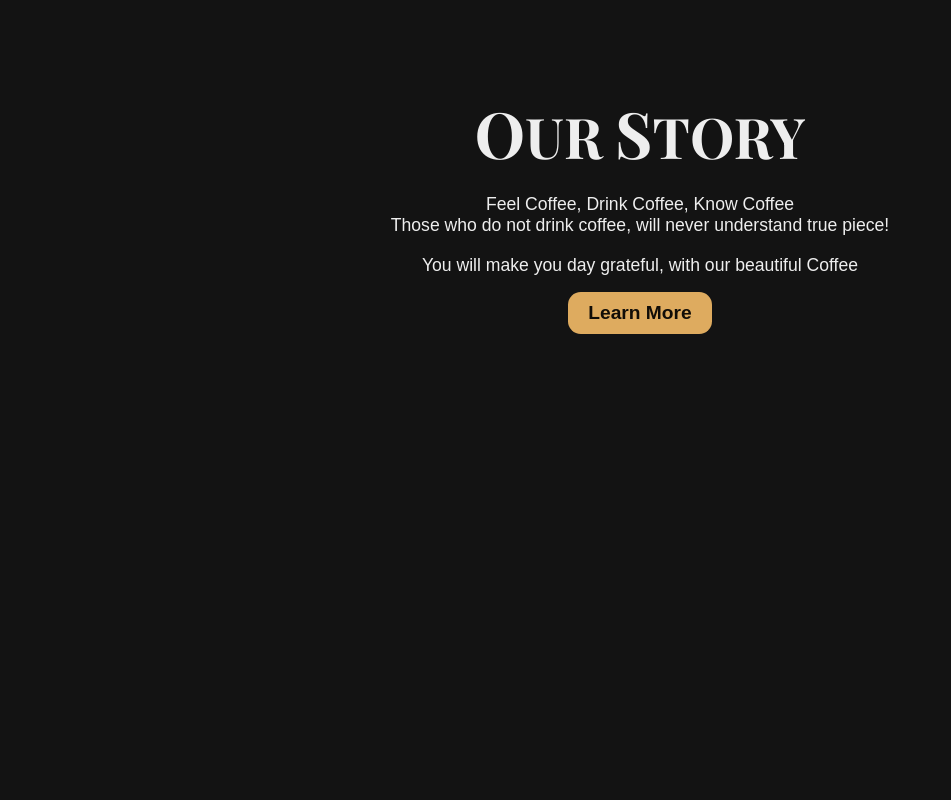
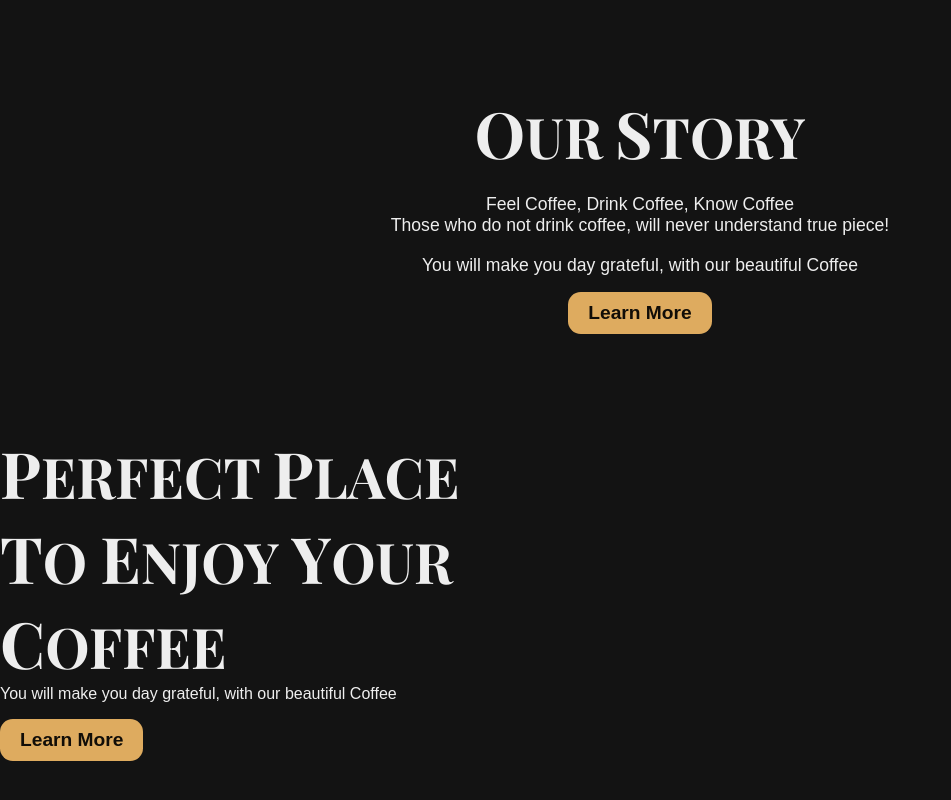
Before and after one commit to anirudha-8/coffee-landing-page, a plain HTML site: page index.html in a window 1280 px wide. Shown: the part 1170-1970 px from the top of the page, without its empty margins (0-951 px from the left). Before the commit the page ends 1600 px from the top, so only its background shows below. Drawn offline with nearby package versions, Linux system fonts and the light colour scheme; a web font is replaced by a local one.

Commit message:
html for perfect-place

```diff
--- a/index.html
+++ b/index.html
@@ -28,6 +28,7 @@
 					<button class="main-btn">SHOP NOW</button>
 				</section>
 			</header>
+			<!-- our story section -->
 			<section class="our-story">
 				<h2 class="big-start-title">
 					<span>O</span>UR <span>S</span>TORY
@@ -39,6 +40,16 @@
 				<p>You will make you day grateful, with our beautiful Coffee</p>
 				<button class="learn-more">Learn More</button>
 			</section>
+			<!-- perfect place section -->
+			<section class="perfect-place">
+				<h2 class="big-start-title">
+					<span>P</span>ERFECT <span>P</span>LACE<br /><span>T</span>O
+					<span>E</span>NJOY <span>Y</span>OUR<br /><span>C</span
+					>OFFEE
+				</h2>
+				<p>You will make you day grateful, with our beautiful Coffee</p>
+				<button class="learn-more">Learn More</button>
+			</section>
 		</main>
 	</body>
 </html>
```
